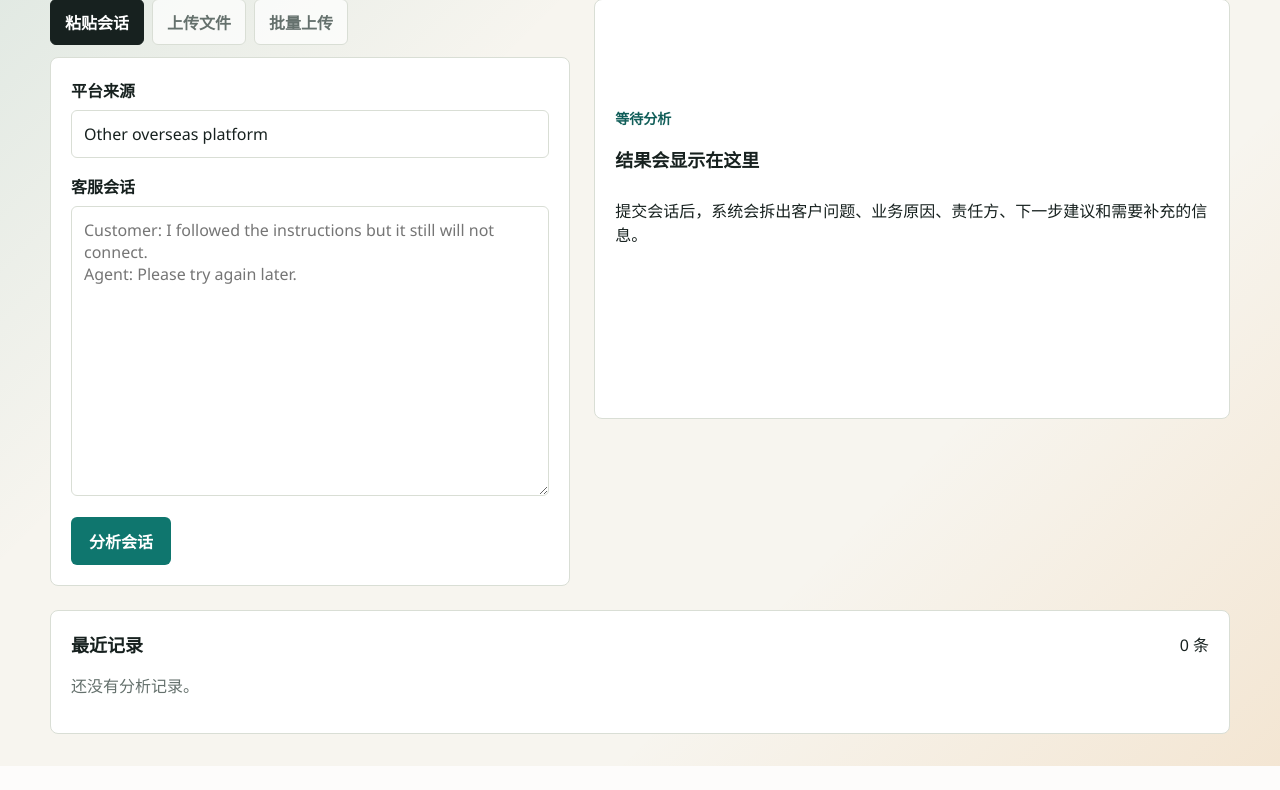
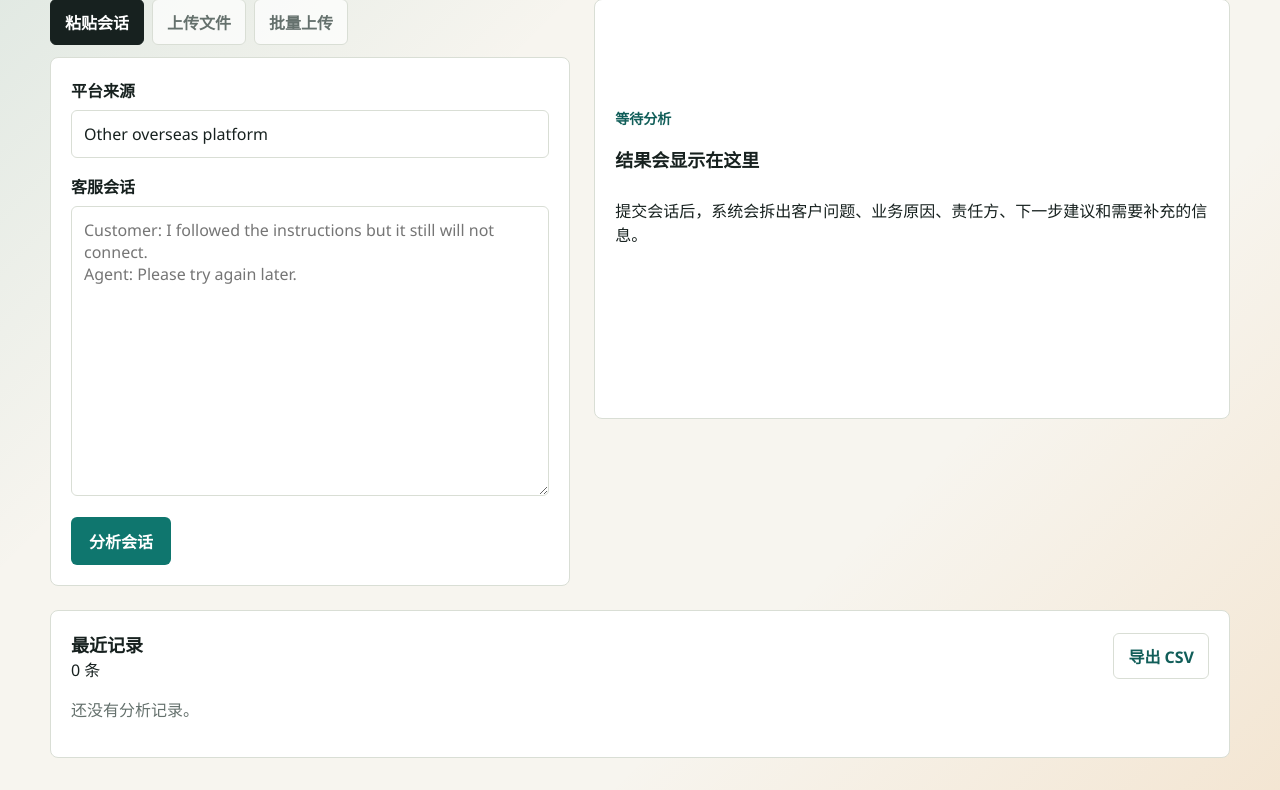
Before and after one commit to ARIUM-hub/AI-Agent-Development, a FastAPI app: page / in a window 1280 px wide. Shown: the part 186-976 px from the top of the page. Before the commit the page ends 952 px from the top, so only its background shows below. Run offline with FastAPI, Linux system fonts and the light colour scheme.

Commit message:
feat: expose records csv export

```diff
--- a/src/customer_issue_agent/app.py
+++ b/src/customer_issue_agent/app.py
@@ -4,13 +4,14 @@ from pathlib import Path
 from uuid import uuid4
 
 from fastapi import FastAPI, Form, HTTPException, Request, UploadFile
-from fastapi.responses import HTMLResponse
+from fastapi.responses import HTMLResponse, Response
 from fastapi.staticfiles import StaticFiles
 from fastapi.templating import Jinja2Templates
 from pydantic import ValidationError
 
 from customer_issue_agent.attribution import analyze_attribution
 from customer_issue_agent.domain import AnalysisRequest, AnalysisResult
+from customer_issue_agent.export import build_records_csv
 from customer_issue_agent.ingestion import extract_batch_conversation_texts, extract_conversation_text
 from customer_issue_agent.parser import parse_conversation
 from customer_issue_agent.report import build_report
@@ -94,6 +95,14 @@ def create_app(storage_path: Path | None = None) -> FastAPI:
             raise HTTPException(status_code=404, detail="记录不存在或已被清理，请刷新页面后重试") from exc
         return {"record_id": record_id, "feedback": feedback}
 
+    @app.get("/api/records/export.csv")
+    async def export_records_csv() -> Response:
+        return Response(
+            content=build_records_csv(store.list_records()),
+            media_type="text/csv; charset=utf-8",
+            headers={"Content-Disposition": "attachment; filename=customer-issue-records.csv"},
+        )
+
     return app
 
 
--- a/src/customer_issue_agent/static/styles.css
+++ b/src/customer_issue_agent/static/styles.css
@@ -216,6 +216,26 @@ textarea {
   opacity: 0.68;
 }
 
+.secondary-action {
+  display: inline-flex;
+  min-height: 40px;
+  align-items: center;
+  justify-content: center;
+  border: 1px solid var(--line);
+  border-radius: 6px;
+  padding: 10px 14px;
+  background: rgba(255, 255, 255, 0.74);
+  color: var(--accent-strong);
+  font-weight: 700;
+  text-decoration: none;
+}
+
+.secondary-action:hover,
+.secondary-action:focus-visible {
+  border-color: var(--accent);
+  background: rgba(15, 118, 110, 0.1);
+}
+
 button:focus-visible,
 input:focus-visible,
 textarea:focus-visible {
--- a/src/customer_issue_agent/templates/index.html
+++ b/src/customer_issue_agent/templates/index.html
@@ -92,8 +92,11 @@
 
         <section class="history" aria-label="最近分析记录">
           <div class="section-heading">
-            <h2>最近记录</h2>
-            <span>{{ records|length }} 条</span>
+            <div>
+              <h2>最近记录</h2>
+              <span>{{ records|length }} 条</span>
+            </div>
+            <a class="secondary-action" href="/api/records/export.csv">导出 CSV</a>
           </div>
           <div id="recent-records" class="record-list">
             {% if records %}
```
Also changed, not shown: tests/test_app.py (+52 -0 lines).
